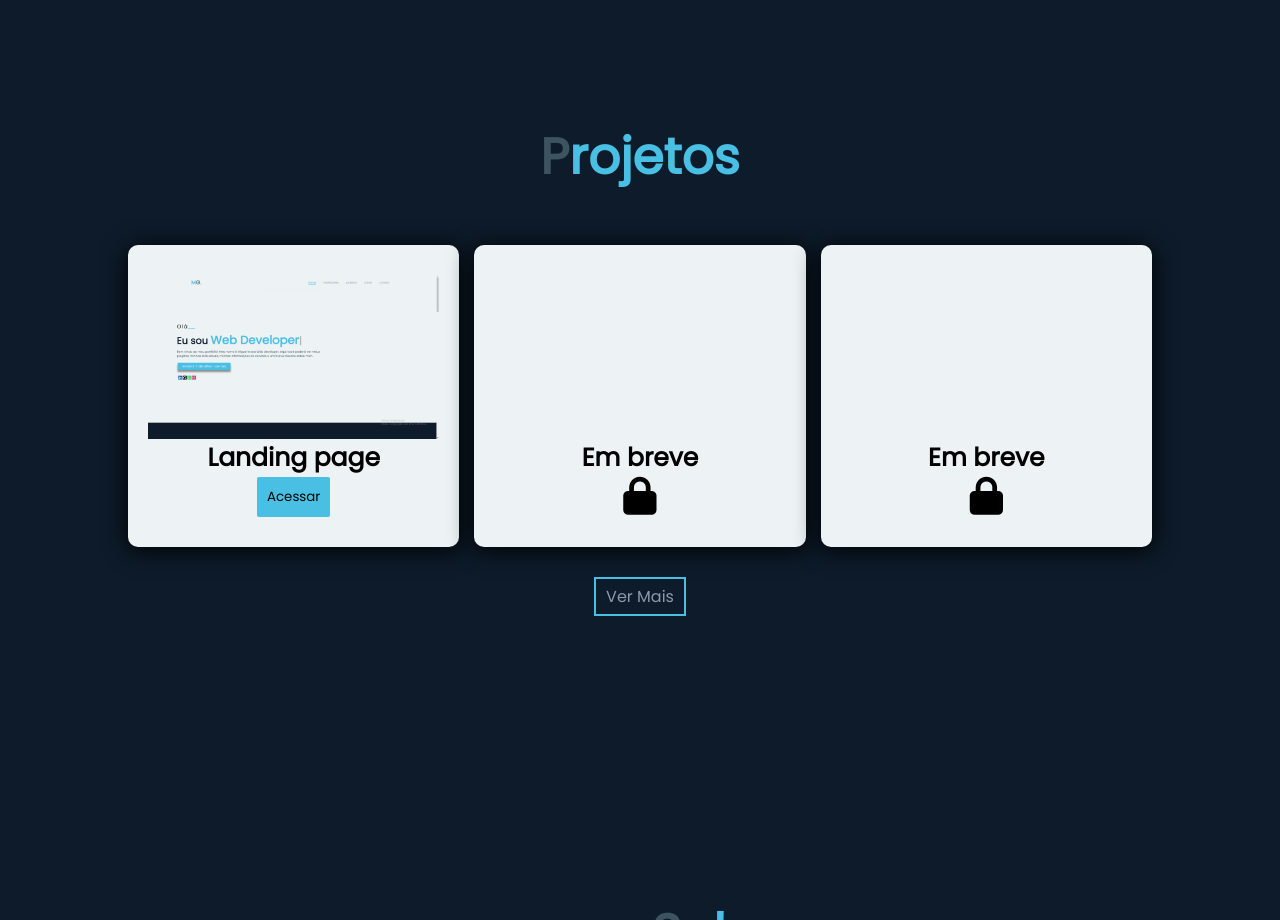
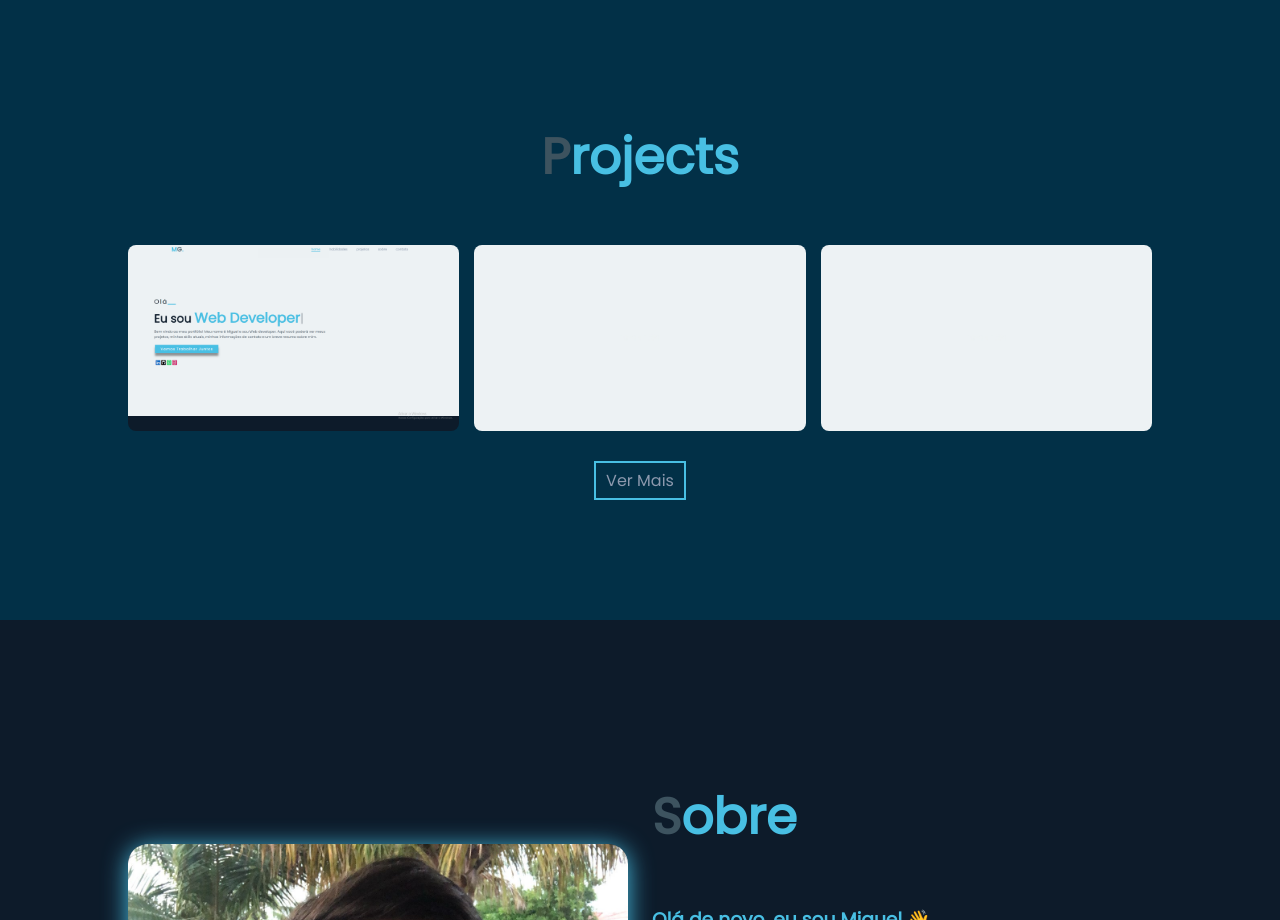
Before and after one commit to miguelgmoreira/MyPortfolio, a plain HTML site: page index.html in a window 1280 px wide. Shown: the part 1580-2500 px from the top of the page. Drawn offline with nearby package versions, Linux system fonts and the light colour scheme.

Commit message:
Atualização layout

```diff
--- a/index.html
+++ b/index.html
@@ -75,39 +75,52 @@
     </div>
     <!-- projetos -->
     <section id="projetos">
-        <h2><span>P</span>rojetos</h2>
+        <h2><span>P</span>rojects</h2>
         <div class="conteudo-projetos">
             <div class="box">
-                <img src="images/Captura de Tela (1).png" alt="" class="img1">
-                <h3>Landing page</h3>
-                <a href="https://miguelgarcia.vercel.app/"><button>Acessar</button></a>
+                <img src="images/Captura de Tela (1).png" alt="">
+                <div class="camada">
+                <h3> Web portfolio</h3>
+                <p>My self coded personal website</p>
+                <a href="https://miguelgarcia.vercel.app/"><i class='bx bx-link-external'></i></a>
+            </div>
             </div>
             <div class="box">
-                <img src="images/1920x1080.svg" alt="">
-                <h3>Em breve</h3>
+                <img src="images/placeholder.png" alt="">
+                <div class="camada">
+                <h3>Coming soon</h3>
                 <i class="fa-solid fa-lock"></i>
             </div>
+            </div>
             <div class="box">
-                <img src="images/1920x1080.svg" alt="">
-                <h3>Em breve</h3>
+                <img src="images/placeholder.png" alt="">
+                <div class="camada">
+                <h3>Coming soon</h3>
                 <i class="fa-solid fa-lock"></i>
+            </div>
             </div>
         </div>
         <div class="conteudo-projetos-ver-mais">
             <div class="box">
-                <img src="images/1920x1080.svg" alt="">
-                <h3>Em breve</h3>
+                <img src="images/placeholder.png" alt="">
+                <div class="camada">
+                <h3>Coming soon</h3>
                 <i class="fa-solid fa-lock"></i>
+                </div>
             </div>
             <div class="box">
-                <img src="images/1920x1080.svg" alt="">
-                <h3>Em breve</h3>
+                <img src="images/placeholder.png" alt="">
+                <div class="camada">
+                <h3>Coming soon</h3>
                 <i class="fa-solid fa-lock"></i>
+                </div>
             </div>
             <div class="box">
-                <img src="images/1920x1080.svg" alt="">
-                <h3>Em breve</h3>
+                <img src="images/placeholder.png" alt="">
+                <div class="camada">
+                <h3>Coming soon</h3>
                 <i class="fa-solid fa-lock"></i>
+                </div>
             </div>
         </div>
         <span class="read-more-btn">Ver Mais</span>
--- a/style.css
+++ b/style.css
@@ -14,7 +14,7 @@ html{
 }
 
 body {
-    background-color: #0d1b2a;
+    background-color: #023047;
 }
 
 /* navbar */
@@ -166,7 +166,7 @@ a .trabalhar-juntos {
 
 .trabalhar-juntos:hover {
     transform: scale(1.1);
-    background-color: #0d1b2a;
+    background-color: #023047;
 }
 
 /* habilidades */
@@ -238,6 +238,7 @@ a .trabalhar-juntos {
     align-items: center;
     gap: 15px;
     grid-auto-rows: 1fr;
+    margin-top: 50px;
 }
 
 .conteudo-projetos-ver-mais {
@@ -255,49 +256,94 @@ a .trabalhar-juntos {
 
 #projetos i {
     font-size: 38px;
+    color: #48bfe3;
+    width: 60px;
+    height: 60px;
+    display: flex;
+    align-items: center;
+    justify-content: center;
+    border-radius: 50%;
+    background-color: #0d1b2a;
 }
 
-.box a button {
+/* .box a button {
     padding: 10px;
-    color: #8d99ae;
+    color: #EDF2F4;
     border-radius: 2px;
     border: none;
-    background-color: #48bfe3;
-    color: #000;
+    background-color: #3c096c;
 }
 
 .box a button:hover {
     cursor: pointer;
     transform: scale(1.1);
-}
+} */
 
-#projetos .box {
+/* #projetos .box {
     background-color: #EDF2F4;
     border-radius: 10px;
     padding: 30px 20px;
     box-shadow: 0px 3px 25px #000;
+} */
+
+#projetos .box {
+    position: relative;
+    overflow: hidden;
+    border-radius: 8px;
 }
 
-#projetos img {
+.camada {
+    background: linear-gradient(rgba(0, 0, 0, 0.1), #48bfe3);
+    width: 100%;
+    height: 0;
+    position: absolute;
+    left: 0;
+    bottom: 0;
+    overflow: hidden;
+    flex-direction: column;
+    display: flex;
+    justify-content: center;
+    align-items: center;
+    text-align: center;
+    transition: height 0.5s;
+    padding: 0 40px;
+}
+
+.camada h3 {
+    font-size: 20px;
+    font-weight: 800;
+    margin-bottom: 15px;
+    color: #0d1b2a;
+}
+
+.camada p{
+    color: #000;
+    font-size: 20px;
+    font-weight: 600;
+    line-height: 1.8;
+}
+
+#projetos .box:hover .camada{
+    height: 100%;
+}
+
+.box img {
     width: 100%;
     display: block;
-    visibility: hidden;
+    transform: scale(1.05);
+    transition: transform .5s;
 }
 
-#projetos .img1 {
-    visibility: visible;
+#projetos .box:hover img{
+    transform: scale(1.1);
 }
 
 #projetos h2 {
     font-size: 50px;
     color: #48bfe3;
     text-align: center;
-    margin-bottom: 50px;
 }
 
-#projetos h3 {
-    font-size: 25px;
-}
 
 #projetos h2 span {
     color: #3d535f;
@@ -327,6 +373,7 @@ a .trabalhar-juntos {
     grid-template-columns: repeat(2, 1fr);
     align-items: center;
     gap: 1.5rem;
+    background-color: #0d1b2a;
 }
 
 .sobre-img img{
@@ -366,6 +413,7 @@ a .trabalhar-juntos {
 #contato {
     text-align: center;
     width: 100%;
+    background-color: #0d1b2a;
 }
 
 #contato .titulo-box {
```
Also changed, not shown: images/1920x1080.svg (deleted), images/placeholder.png (added).
